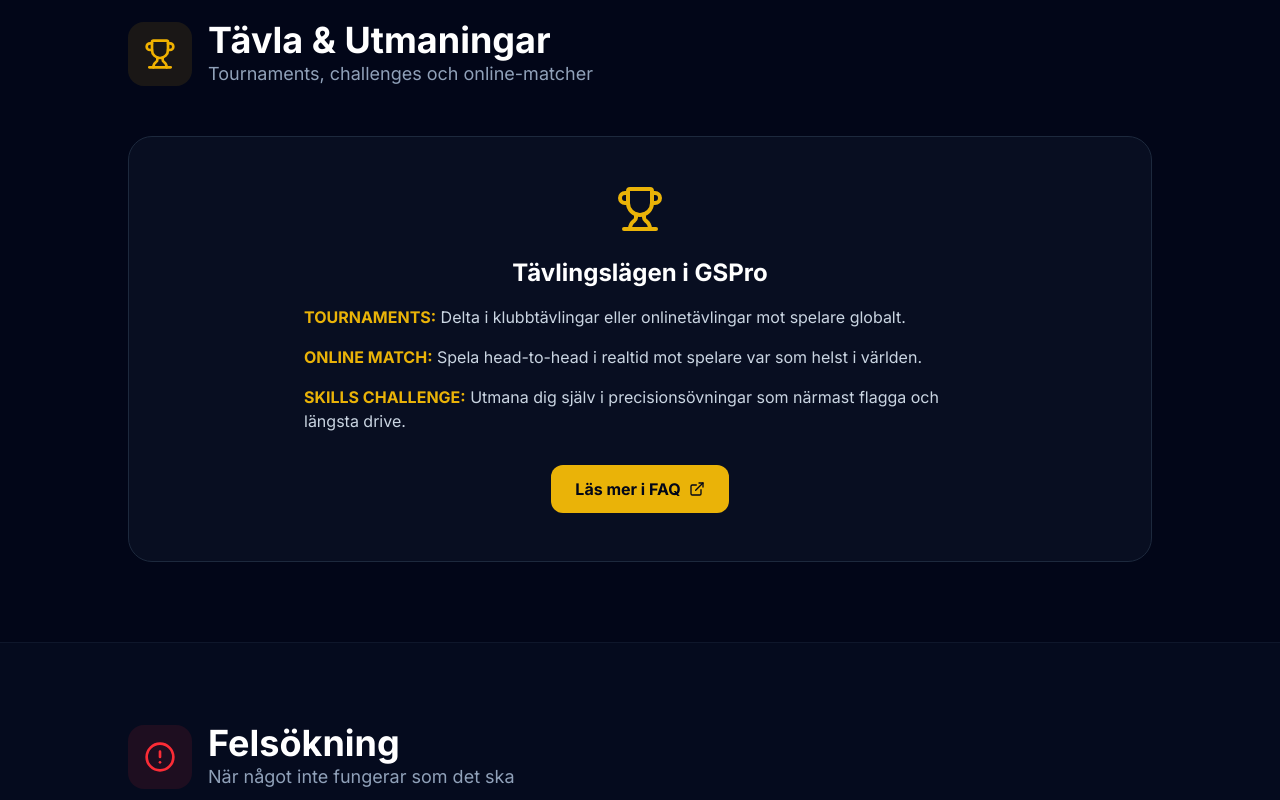
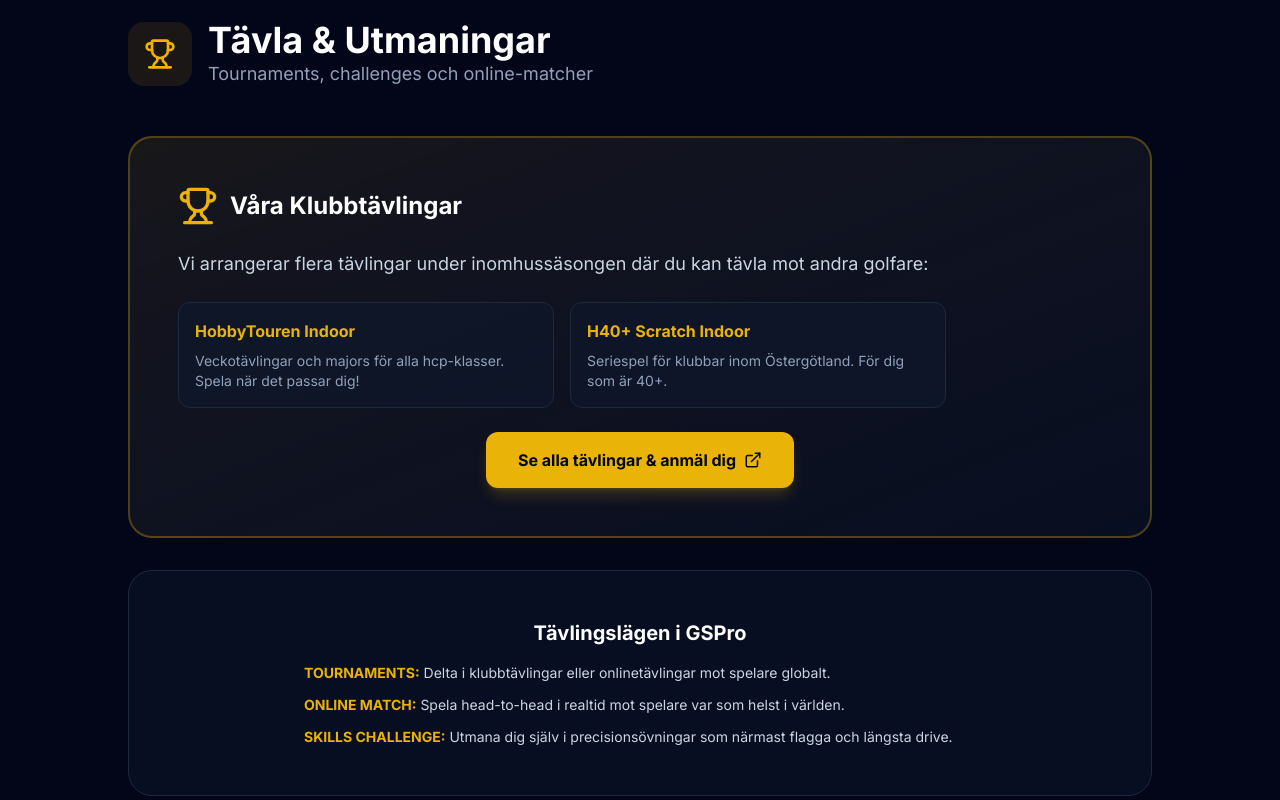
Before and after one commit to marcusta/sig-web3, a Next.js app: page /support in a window 1280 px wide. Shown: the part 5420-6220 px from the top of the page. Built offline with nearby package versions, Linux system fonts and the light colour scheme.

Commit message:
Prepare deployment

```diff
--- a/app/support/page.tsx
+++ b/app/support/page.tsx
@@ -474,22 +474,45 @@
               </div>
             </div>
 
-            <div className="bg-slate-900/50 border border-slate-800 rounded-3xl p-8 md:p-12 text-center">
-              <Trophy size={48} className="text-primary mx-auto mb-6" />
-              <h3 className="text-2xl font-bold text-white mb-4">Tävlingslägen i GSPro</h3>
-              <div className="space-y-4 text-slate-300 text-left max-w-2xl mx-auto">
-                <p><strong className="text-primary">TOURNAMENTS:</strong> Delta i klubbtävlingar eller onlinetävlingar mot spelare globalt.</p>
-                <p><strong className="text-primary">ONLINE MATCH:</strong> Spela head-to-head i realtid mot spelare var som helst i världen.</p>
-                <p><strong className="text-primary">SKILLS CHALLENGE:</strong> Utmana dig själv i precisionsövningar som närmast flagga och längsta drive.</p>
+            {/* Club Tournaments */}
+            <div className="bg-gradient-to-br from-primary/10 to-slate-900/50 border-2 border-primary/30 rounded-3xl p-8 md:p-12 mb-8">
+              <div className="flex items-center gap-3 mb-6">
+                <Trophy size={40} className="text-primary" />
+                <h3 className="text-2xl font-bold text-white">Våra Klubbtävlingar</h3>
               </div>
-              <div className="mt-8">
+              <div className="space-y-4 text-slate-300 max-w-3xl">
+                <p className="text-lg">
+                  Vi arrangerar flera tävlingar under inomhussäsongen där du kan tävla mot andra golfare:
+                </p>
+                <div className="grid md:grid-cols-2 gap-4 my-6">
+                  <div className="bg-slate-900/70 border border-slate-800 rounded-xl p-4">
+                    <h4 className="text-primary font-bold mb-2">HobbyTouren Indoor</h4>
+                    <p className="text-sm text-slate-400">Veckotävlingar och majors för alla hcp-klasser. Spela när det passar dig!</p>
+                  </div>
+                  <div className="bg-slate-900/70 border border-slate-800 rounded-xl p-4">
+                    <h4 className="text-primary font-bold mb-2">H40+ Scratch Indoor</h4>
+                    <p className="text-sm text-slate-400">Seriespel för klubbar inom Östergötland. För dig som är 40+.</p>
+                  </div>
+                </div>
+              </div>
+              <div className="mt-6 flex justify-center">
                 <a
-                  href="/faq"
-                  className="inline-flex items-center gap-2 px-6 py-3 bg-primary text-slate-950 font-bold rounded-xl hover:bg-yellow-400 transition-colors"
+                  href="/tavlingar"
+                  className="inline-flex items-center gap-2 px-8 py-4 bg-primary text-slate-950 font-bold rounded-xl hover:bg-yellow-400 transition-colors shadow-lg shadow-primary/20"
                 >
-                  Läs mer i FAQ
-                  <ExternalLink size={16} />
+                  Se alla tävlingar & anmäl dig
+                  <ExternalLink size={18} />
                 </a>
+              </div>
+            </div>
+
+            {/* GSPro Tournament Modes */}
+            <div className="bg-slate-900/50 border border-slate-800 rounded-3xl p-8 md:p-12">
+              <h3 className="text-xl font-bold text-white mb-4 text-center">Tävlingslägen i GSPro</h3>
+              <div className="space-y-3 text-slate-300 text-left max-w-2xl mx-auto">
+                <p className="text-sm"><strong className="text-primary">TOURNAMENTS:</strong> Delta i klubbtävlingar eller onlinetävlingar mot spelare globalt.</p>
+                <p className="text-sm"><strong className="text-primary">ONLINE MATCH:</strong> Spela head-to-head i realtid mot spelare var som helst i världen.</p>
+                <p className="text-sm"><strong className="text-primary">SKILLS CHALLENGE:</strong> Utmana dig själv i precisionsövningar som närmast flagga och längsta drive.</p>
               </div>
             </div>
           </div>
```
